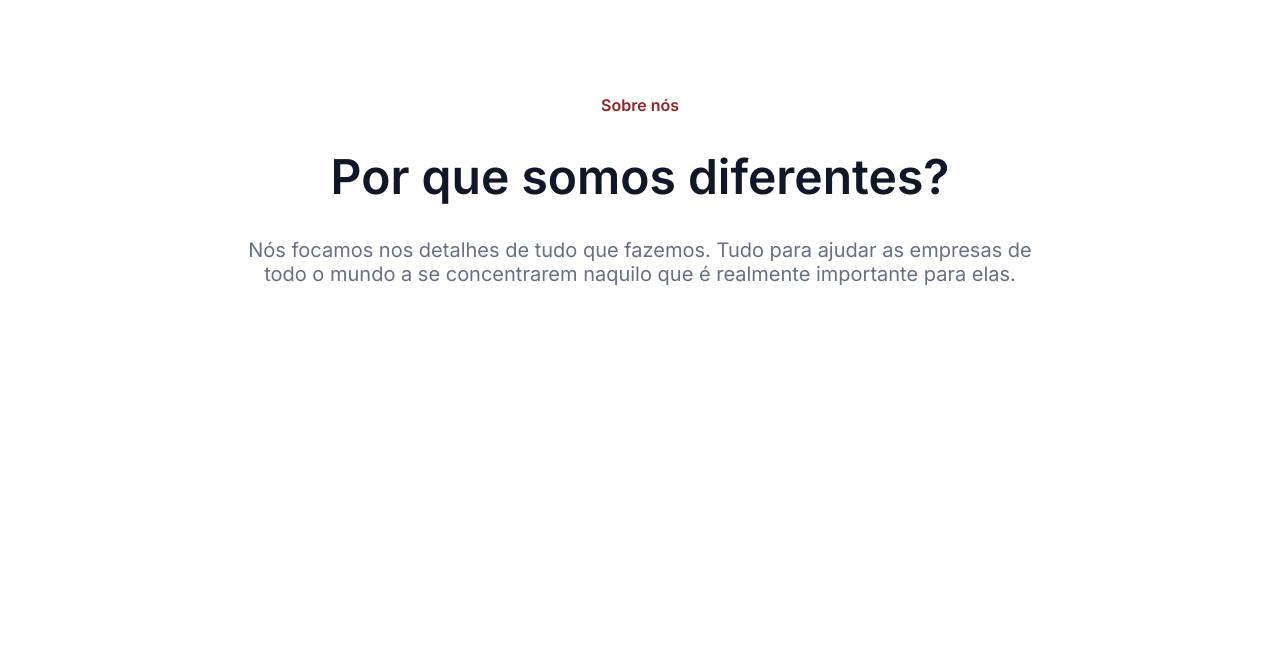
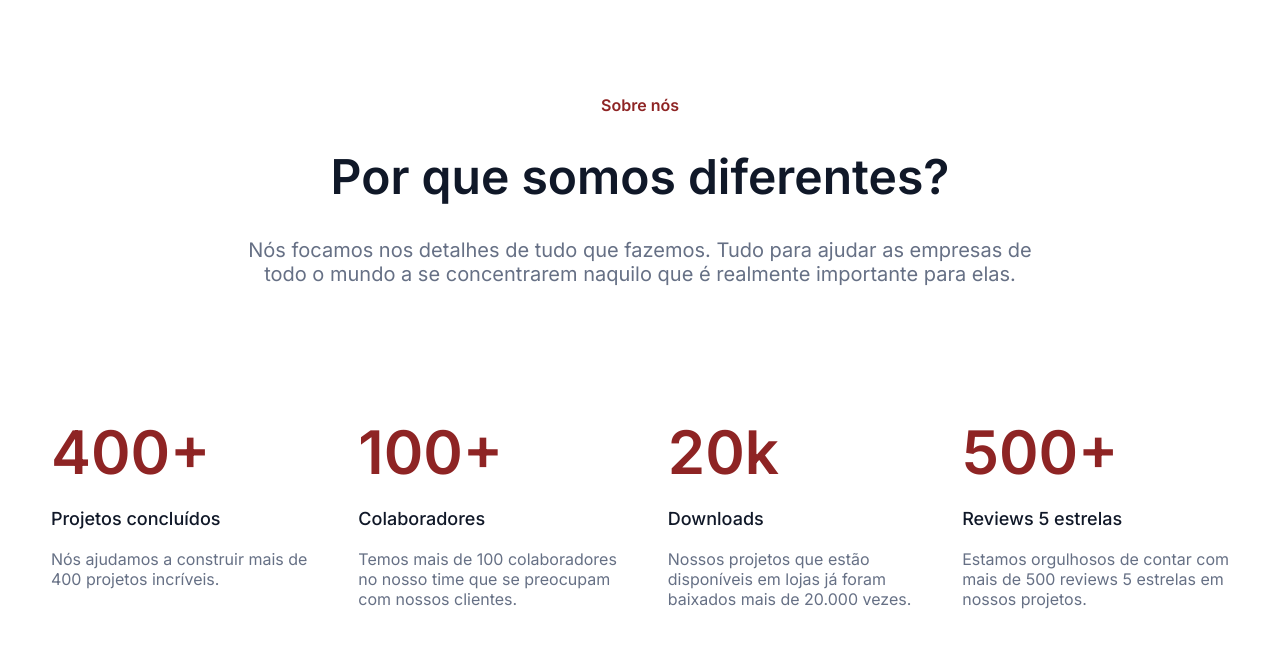
Before and after one commit to LucsFigueiredo/7DaysOfCode, a plain HTML site: page HTML e CSS/index.html in a window 1280 px wide. Shown: the part 77-724 px from the top of the page. Drawn offline with Linux system fonts and the light colour scheme.

Commit message:
HTML e CSS dia 3

```diff
--- a/HTML e CSS/index.html
+++ b/HTML e CSS/index.html
@@ -8,8 +8,7 @@
     <link rel="stylesheet" href="style.css">
 </head>
 <body>
-    <header>
-        <div class="navBar">
+    <nav>
         <div class="btnLogo">
             <img src="/Images/world.svg" alt="">
             <a href="" class="logo">OptimusTech</a>
@@ -29,12 +28,35 @@
             <a href="" class="cadastrar">Cadastrar</a>
             </div>
         </div>
-        </div>
-    </header>
+    </nav>
     <div class="sobre">
         <span>Sobre nós</span>
         <h1>Por que somos diferentes?</h1>
         <p>Nós focamos nos detalhes de tudo que fazemos. Tudo para ajudar as empresas de <br> todo o mundo a se concentrarem naquilo que é realmente importante para elas.</p>
     </div>
+
+<div class="divMetricas">
+    <section class="metricas-container">
+        <div class="metricasTitulo">400+</div>
+        <div class="metricasSub">Projetos concluídos</div>
+        <div class="metricasP">Nós ajudamos a construir mais de <br> 400 projetos incríveis.</div>
+    </section>
+    <section class="metricas-container">
+        <div class="metricasTitulo">100+</div>
+        <div class="metricasSub">Colaboradores</div>
+        <div class="metricasP">Temos mais de 100 colaboradores <br> no nosso time que se preocupam <br> com nossos clientes.</div>
+    </section>
+    <section class="metricas-container">
+        <div class="metricasTitulo">20k</div>
+        <div class="metricasSub">Downloads</div>
+        <div class="metricasP">Nossos projetos que estão <br> disponíveis em lojas já foram <br> baixados mais de 20.000 vezes.</div>
+    </section>
+    <section class="metricas-container">
+        <div class="metricasTitulo">500+</div>
+        <div class="metricasSub">Reviews 5 estrelas</div>
+        <div class="metricasP">Estamos orgulhosos de contar com <br> mais de 500 reviews 5 estrelas em <br> nossos projetos.</div>
+    </section>
+</div>
+
 </body>
 </html>
--- a/HTML e CSS/style.css
+++ b/HTML e CSS/style.css
@@ -14,7 +14,7 @@ a {
     text-decoration: none;
 }
 
-.navBar {
+nav {
     display: flex;
     justify-content: space-between;
     align-items: center;
@@ -132,3 +132,38 @@ a {
     font-weight: 400;
     font-size: 20px;
 }
+
+.divMetricas {
+    display: flex;
+    flex-direction: row;
+    justify-content: space-evenly;
+    margin: 120px 0 0 0;
+}
+
+.metricas-container {
+    font-family: "inter";
+    display: flex;
+    align-items: flex-start;
+    flex-direction: column;
+}
+
+.metricasTitulo {
+    color: var(--main-color);
+    font-weight: 600;
+    font-size: 60px;
+    padding: 10px 0;
+}
+
+.metricasSub {
+    color: #101828;
+    font-weight: 500;
+    font-size: 18px;
+    padding: 10px 0;
+}
+
+.metricasP {
+    color: var(--text-color);
+    font-weight: 400;
+    font-size: 16px;
+    padding: 10px 0;
+}
```
Lines whose indentation alone changed are shown as unchanged.
